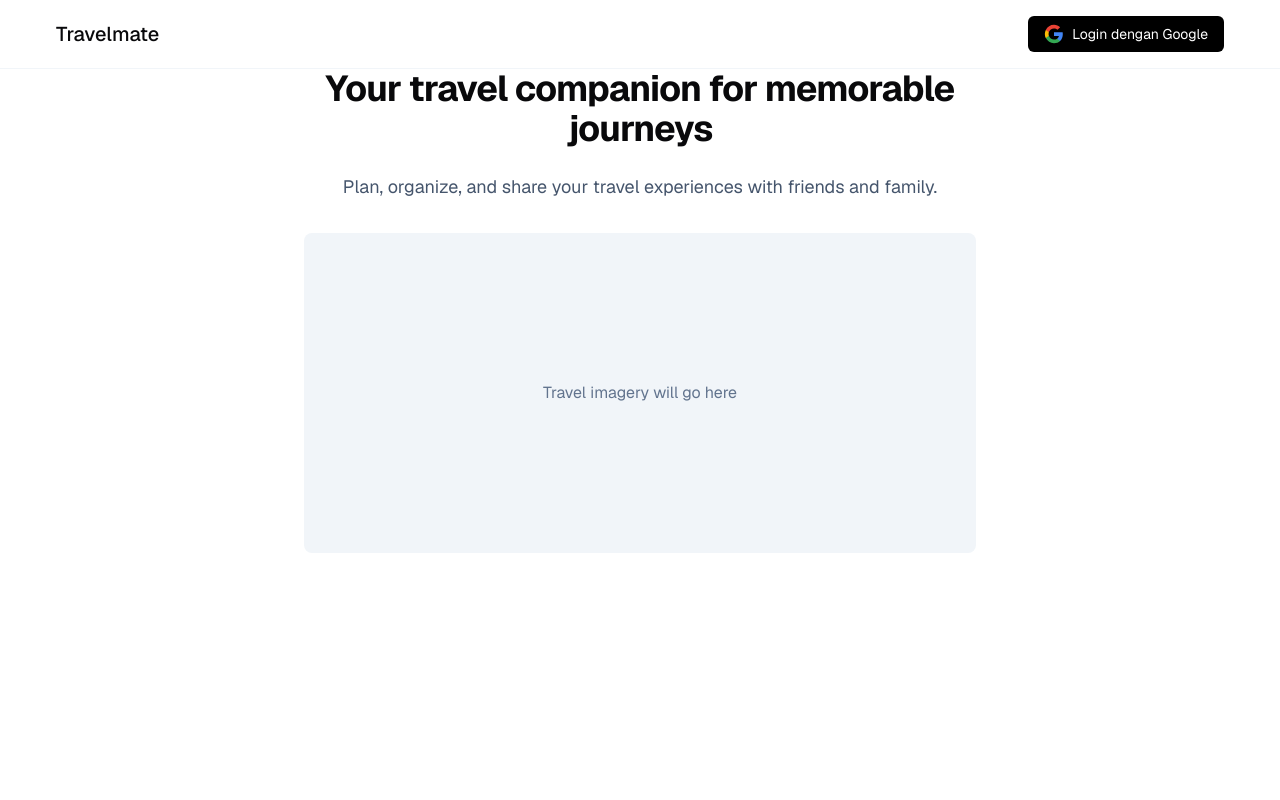
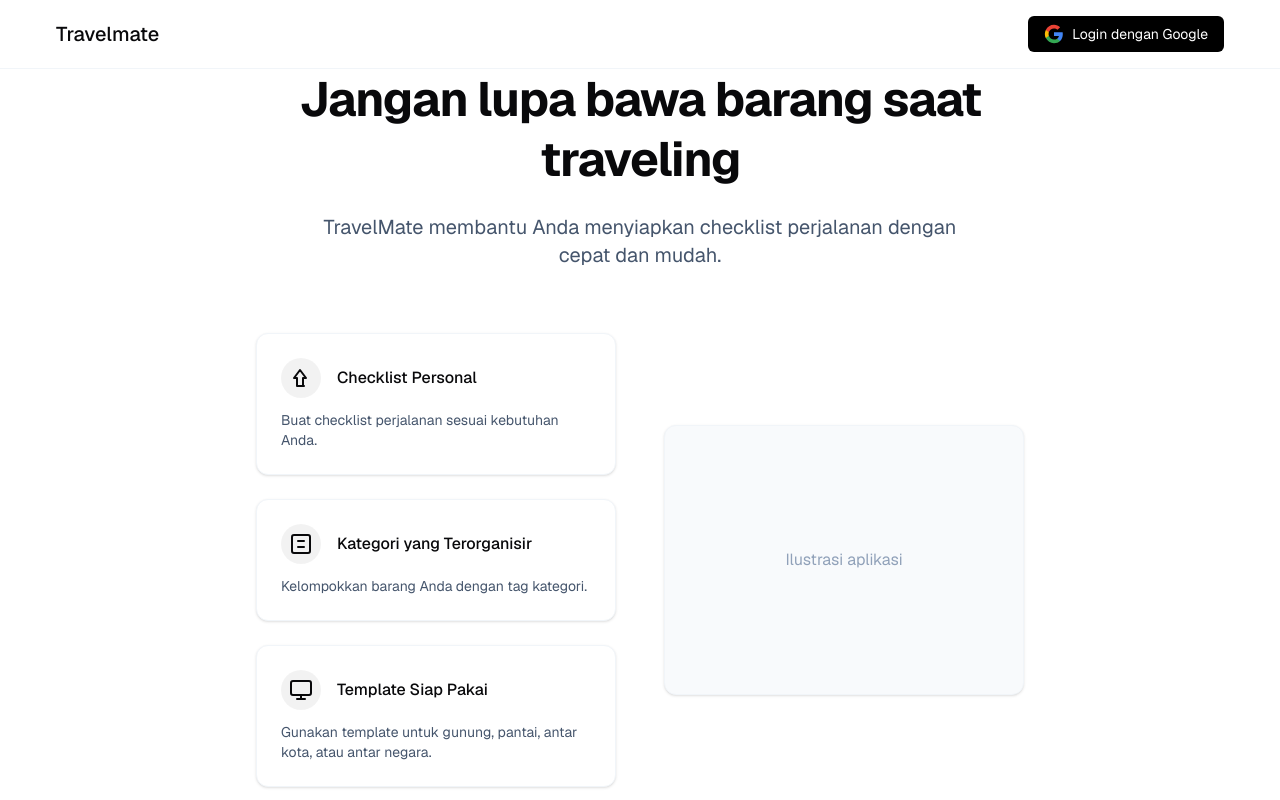
Before and after one commit to adinfahru/travelmate, a Next.js app: page / in a window 1280 px wide. Built offline with nearby package versions, Linux system fonts and the light colour scheme; no server answers.

Commit message:
feat(ui): design modern landing page with hero section

```diff
--- a/app/page.tsx
+++ b/app/page.tsx
@@ -1,20 +1,79 @@
+import { redirect } from "next/navigation";
+import { getSession } from "@/lib/session";
 import Header from "./components/Header";
+// eslint-disable-next-line @typescript-eslint/no-unused-vars
+import Image from "next/image";
 
-export default function Home() {
+export default async function Home() {
+  // Check if user is authenticated
+  const session = await getSession();
+
+  // If authenticated, redirect to dashboard
+  if (session) {
+    redirect("/dashboard");
+  }
+
   return (
     <>
       <Header />
-      <main className="container py-12">
-        <div className="max-w-2xl mx-auto text-center">
-          <h1 className="text-4xl font-bold tracking-tight mb-6">
-            Your travel companion for memorable journeys
-          </h1>
-          <p className="text-lg text-slate-600 mb-8">
-            Plan, organize, and share your travel experiences with friends and
-            family.
-          </p>
-          <div className="h-80 bg-slate-100 rounded-lg flex items-center justify-center">
-            <p className="text-slate-500">Travel imagery will go here</p>
+      <main className="container py-16 md:py-24">
+        <div className="max-w-3xl mx-auto">
+          <div className="text-center mb-12 md:mb-16">
+            <h1 className="text-4xl md:text-5xl font-bold tracking-tight mb-6 leading-tight">
+              Jangan lupa bawa barang saat traveling
+            </h1>
+            <p className="text-lg md:text-xl text-slate-600 max-w-2xl mx-auto">
+              TravelMate membantu Anda menyiapkan checklist perjalanan dengan cepat dan mudah.
+            </p>
+          </div>
+
+          <div className="grid grid-cols-1 md:grid-cols-2 gap-12 items-center">
+            <div className="space-y-6">
+              <div className="bg-white rounded-xl p-6 border border-slate-100 shadow-sm">
+                <div className="flex items-center gap-4 mb-3">
+                  <div className="bg-black/5 p-2 rounded-full">
+                    <svg xmlns="http://www.w3.org/2000/svg" width="24" height="24" viewBox="0 0 24 24" fill="none" stroke="currentColor" strokeWidth="2" strokeLinecap="round" strokeLinejoin="round">
+                      <path d="M11 20h4"></path>
+                      <path d="M14 20v-8h3l-6-8-6 8h3v8Z"></path>
+                    </svg>
+                  </div>
+                  <h3 className="font-medium">Checklist Personal</h3>
+                </div>
+                <p className="text-slate-600 text-sm">Buat checklist perjalanan sesuai kebutuhan Anda.</p>
+              </div>
+
+              <div className="bg-white rounded-xl p-6 border border-slate-100 shadow-sm">
+                <div className="flex items-center gap-4 mb-3">
+                  <div className="bg-black/5 p-2 rounded-full">
+                    <svg xmlns="http://www.w3.org/2000/svg" width="24" height="24" viewBox="0 0 24 24" fill="none" stroke="currentColor" strokeWidth="2" strokeLinecap="round" strokeLinejoin="round">
+                      <rect width="18" height="18" x="3" y="3" rx="2" ry="2"></rect>
+                      <line x1="9" x2="15" y1="9" y2="9"></line>
+                      <line x1="9" x2="15" y1="15" y2="15"></line>
+                    </svg>
+                  </div>
+                  <h3 className="font-medium">Kategori yang Terorganisir</h3>
+                </div>
+                <p className="text-slate-600 text-sm">Kelompokkan barang Anda dengan tag kategori.</p>
+              </div>
+
+              <div className="bg-white rounded-xl p-6 border border-slate-100 shadow-sm">
+                <div className="flex items-center gap-4 mb-3">
+                  <div className="bg-black/5 p-2 rounded-full">
+                    <svg xmlns="http://www.w3.org/2000/svg" width="24" height="24" viewBox="0 0 24 24" fill="none" stroke="currentColor" strokeWidth="2" strokeLinecap="round" strokeLinejoin="round">
+                      <rect width="20" height="14" x="2" y="3" rx="2"></rect>
+                      <line x1="8" x2="16" y1="21" y2="21"></line>
+                      <line x1="12" x2="12" y1="17" y2="21"></line>
+                    </svg>
+                  </div>
+                  <h3 className="font-medium">Template Siap Pakai</h3>
+                </div>
+                <p className="text-slate-600 text-sm">Gunakan template untuk gunung, pantai, antar kota, atau antar negara.</p>
+              </div>
+            </div>
+
+            <div className="rounded-xl overflow-hidden border border-slate-100 shadow-sm aspect-[4/3] bg-slate-50 flex items-center justify-center">
+              <p className="text-slate-400">Ilustrasi aplikasi</p>
+            </div>
           </div>
         </div>
       </main>
```
